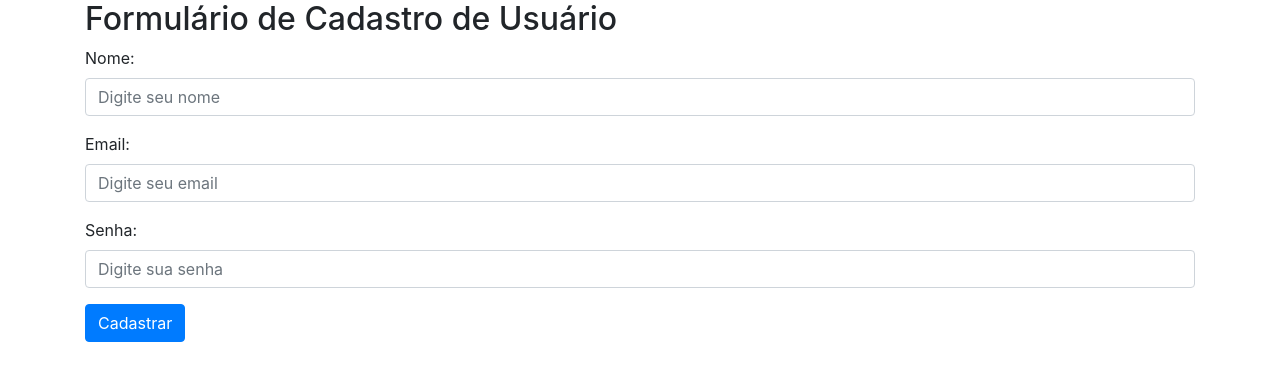
After one commit to NaelGodis/PSFWA, a Django app: page /cadastro_candidato/ in a window 1280 px wide. The commit adds this page. Shown: the top 381 px of the page. Run offline with Django 4.2, Linux system fonts and the light colour scheme; some libraries are stand-ins or nearby versions.

Commit message:
criação da página cadastro_candidato

```diff
--- a/src/core/urls.py
+++ b/src/core/urls.py
@@ -19,8 +19,10 @@ from django.urls import path
 from .views import index
 from django.contrib import admin
 from django.urls import path
+from .views import cadastro_candidato
 
 urlpatterns = [
      path('admin/', admin.site.urls),
     path('', index),
+    path('cadastro_candidato/',cadastro_candidato),
 ]
--- a/src/core/views.py
+++ b/src/core/views.py
@@ -2,3 +2,6 @@ from django.shortcuts import render
 
 def index(request):
     return render(request, 'index.html', {})
+
+def cadastro_candidato(request):
+    return render(request, 'cadastro_candidato.html', {})
--- /dev/null
+++ b/src/templates/cadastro_candidato.html
@@ -0,0 +1,35 @@
+{% load static %}
+<!DOCTYPE html>
+<html lang="pt-br">
+  <head>
+    <meta charset="UTF-8">
+    <meta name="viewport" content="width=device-width, initial-scale=1.0">
+    <meta http-equiv="X-UA-Compatible" content="ie=edge">
+    <link rel="stylesheet" href="{% static 'css/bootstrap.min.css' %}">
+    <link rel="stylesheet" href="{% static 'fa/css/all.min.css' %}">
+    <script src="{% static 'js/bootstrap.min.js' %}"></script>
+    <title>Django + Bootstrap</title>
+</head>
+<body>
+
+<div class="container">
+  <h2>Formulário de Cadastro de Usuário</h2>
+  <form>
+    <div class="form-group">
+      <label for="nome">Nome:</label>
+      <input type="text" class="form-control" id="nome" placeholder="Digite seu nome">
+    </div>
+    <div class="form-group">
+      <label for="email">Email:</label>
+      <input type="email" class="form-control" id="email" placeholder="Digite seu email">
+    </div>
+    <div class="form-group">
+      <label for="senha">Senha:</label>
+      <input type="password" class="form-control" id="senha" placeholder="Digite sua senha">
+    </div>
+    <button type="submit" class="btn btn-primary">Cadastrar</button>
+  </form>
+</div>
+
+</body>
+</html>
```
Also changed, not shown: src/templates/index.html (+9 -7 lines), README.md.
